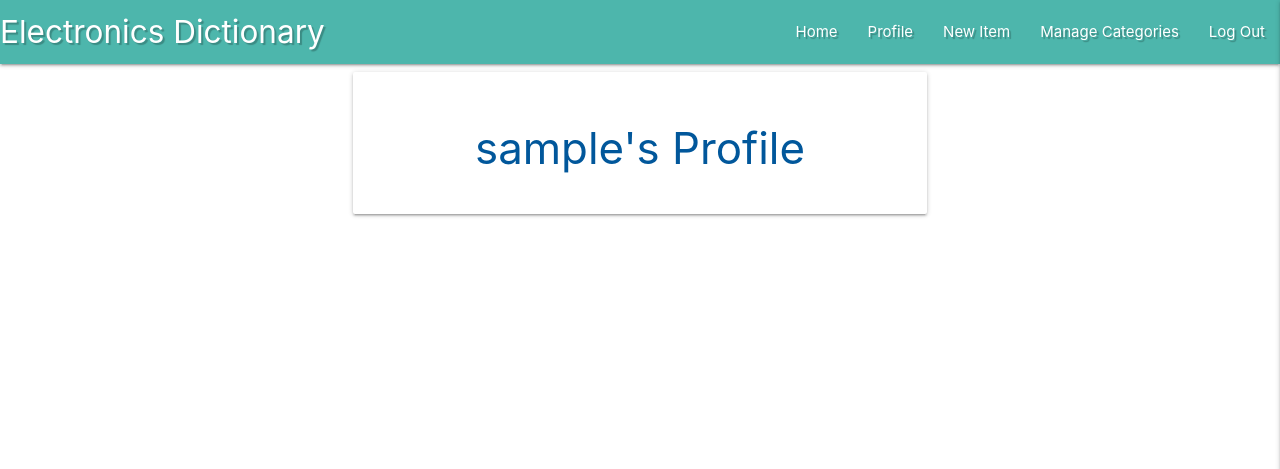
After one commit to jacksheehy15/electronics-dictionary, a Flask app: a page that uses templates/base.html in a window 1280 px wide. The commit adds this page. Shown: the top 469 px of the page. Run offline with Flask 2, Linux system fonts and the light colour scheme; the visitor is signed in with stand-in values (Sample User, id 1); a database or web service that is not in the repository returns one stand-in record (values such as "Sample title"); some libraries are stand-ins or nearby versions.

Commit message:
Added logout functionality to app

```diff
--- a/app.py
+++ b/app.py
@@ -74,6 +74,26 @@ def login():
     return render_template("login.html")
 
 
+@app.route("/profile/<username>", methods=["GET", "POST"])
+def profile(username):
+    # grab the session user's username from db
+    username = mongo.db.users.find_one(
+        {"username": session["user"]})["username"]
+
+    if session["user"]:
+        return render_template("profile.html", username=username)
+
+    return redirect(url_for("login"))
+
+
+@app.route("/logout")
+def logout():
+    # remove user from session cookie
+    flash("You have been logged out")
+    session.pop("user")
+    return redirect(url_for("login"))
+
+
 if __name__ == "__main__":
     app.run(host=os.environ.get("IP"),
             port=int(os.environ.get("PORT")),
--- a/templates/base.html
+++ b/templates/base.html
@@ -23,12 +23,15 @@
                 <a href="#" data-target="mobile-demo" class="sidenav-trigger right"><i class="fas fa-bars"></i></a>
                 <ul class="right hide-on-med-and-down">
                     <li><a href="{{ url_for('get_items') }}">Home</a></li>
-                    <li><a href="#">Profile</a></li>
+                    {% if session.user %}
+                    <li><a href="{{ url_for('profile', username=session['user']) }}">Profile</a></li>
                     <li><a href="#">New Item</a></li>
                     <li><a href="#">Manage Categories</a></li>
-                    <li><a href="#">Log Out</a></li>
+                    <li><a href="{{ url_for('logout') }}">Log Out</a></li>
+                    {% else %}
                     <li><a href="{{ url_for('login') }}">Log In</a></li>
                     <li><a href="{{ url_for('register') }}">Register</a></li>
+                    {% endif %}
                 </ul>
             </div>
         </nav>
@@ -36,12 +39,15 @@
         <ul class="sidenav" id="mobile-demo">
             <li><h4 class="center-align text-shadow teal-text">Electronics Dictionary</h4></li>
                     <li><a href="{{ url_for('get_items') }}">Home</a></li>
-                    <li><a href="#">Profile</a></li>
+                    {% if session.user %}
+                     <li><a href="{{ url_for('profile', username=session['user']) }}">Profile</a></li>
                     <li><a href="#">New Item</a></li>
                     <li><a href="#">Manage Categories</a></li>
-                    <li><a href="#">Log Out</a></li>
+                    <li><a href="{{ url_for('logout') }}">Log Out</a></li>
+                    {% else %}
                     <li><a href="{{ url_for('login') }}">Log In</a></li>
                     <li><a href="{{ url_for('register') }}">Register</a></li>
+                    {% endif %}
         </ul>
     </header>
     <section>
--- /dev/null
+++ b/templates/profile.html
@@ -0,0 +1,14 @@
+{% extends "base.html" %}
+{% block content %}
+
+    <div class="row">
+        <div class="col s12 m8 offset-m2">
+            <div class="card-panel">
+                <h3 class="center-align light-blue-text text-darken-4">
+                    {{ username }}'s Profile
+                </h3>
+            </div>
+        </div>
+    </div>
+
+{% endblock %}
```
